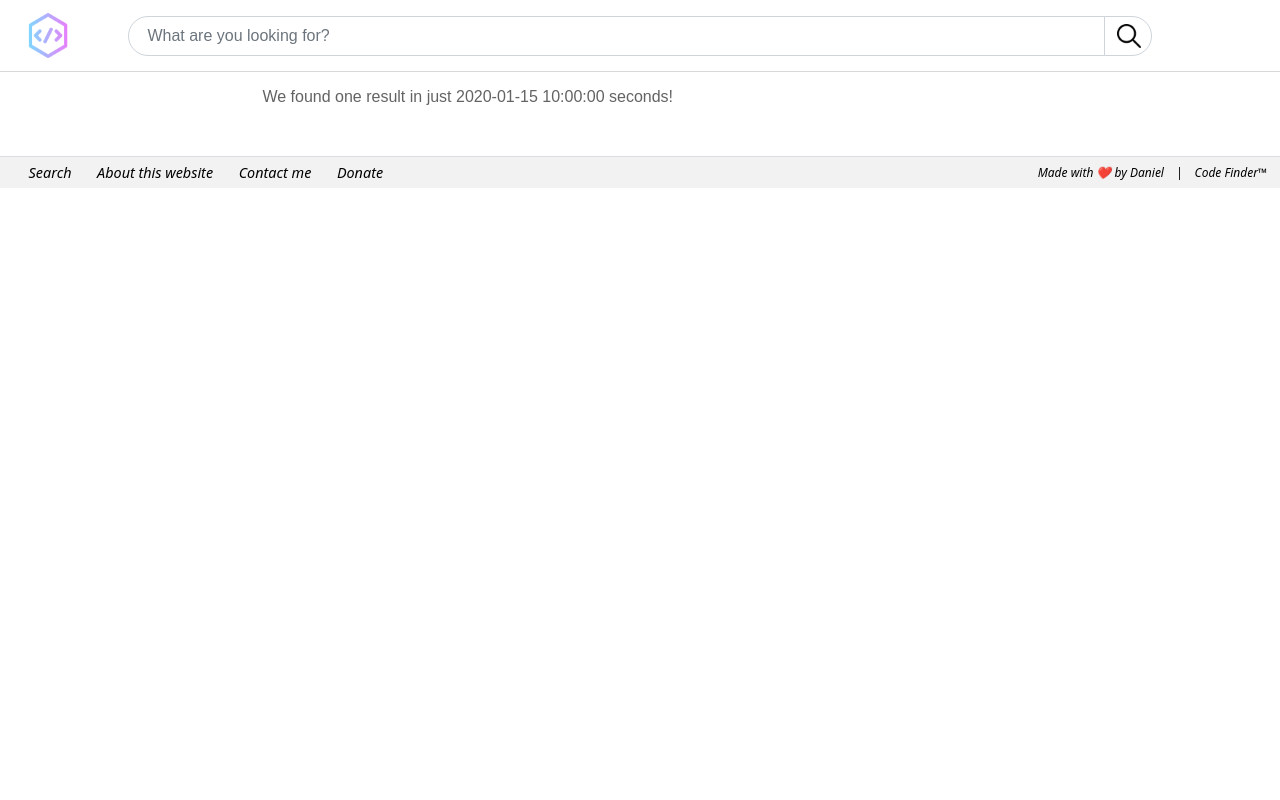
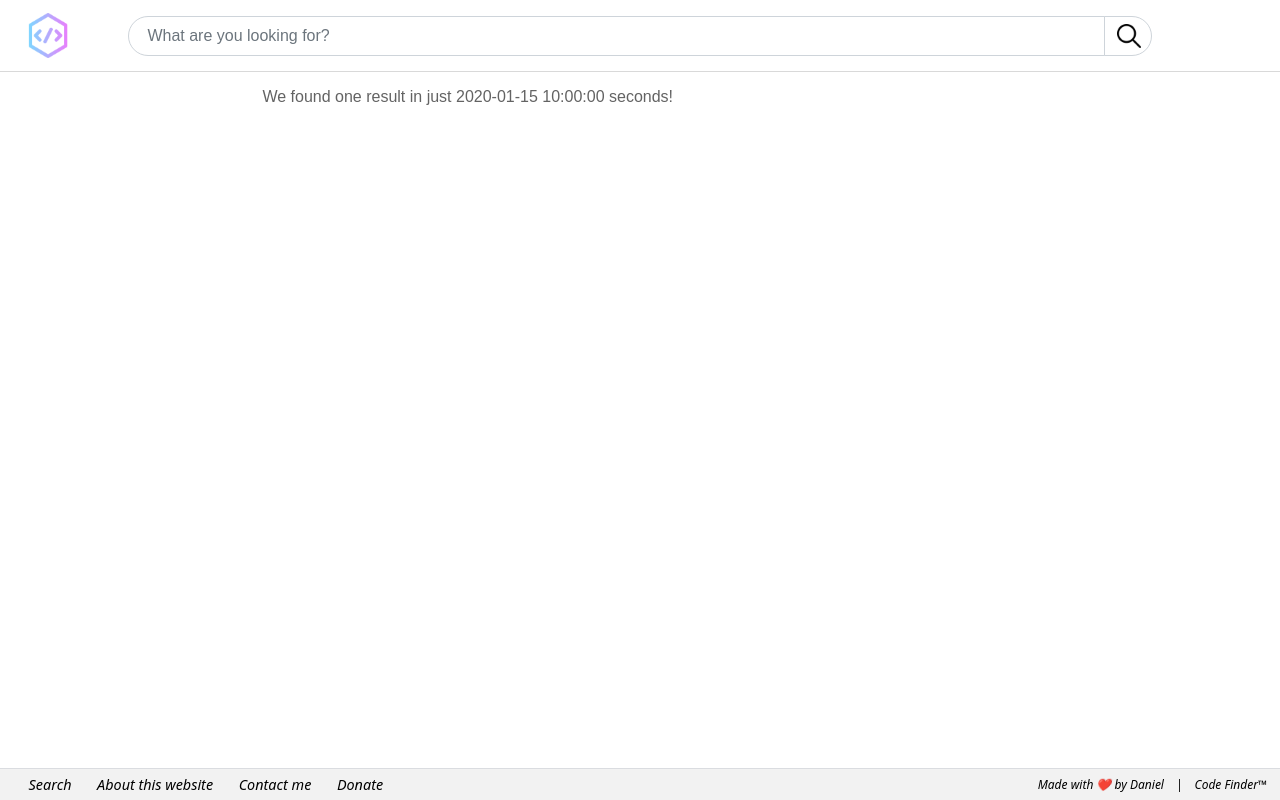
Before and after one commit to DanielDekhtyar/CodeFinder, a Flask app: template templates/repo_results.html in a window 1280 px wide. Run offline with Flask 3, Linux system fonts and the light colour scheme; the template is opened without the code that fills it: most values are stand-ins (such as "Sample title", 1, 10 or a date in 2020); some web fonts are replaced.

Commit message:
footer bug fixed

```diff
--- a/static/css/results_template.css
+++ b/static/css/results_template.css
@@ -14,6 +14,10 @@ header {
 
 #buffer-div {
     height: 4.5rem;
+}
+
+body {
+    min-height: 100vh;
 }
 
 .container {
@@ -274,6 +278,7 @@ header {
 }
 
 footer {
+    position: absolute;
     margin-bottom: 0px;
     bottom: 0;
     left: 0;
```
